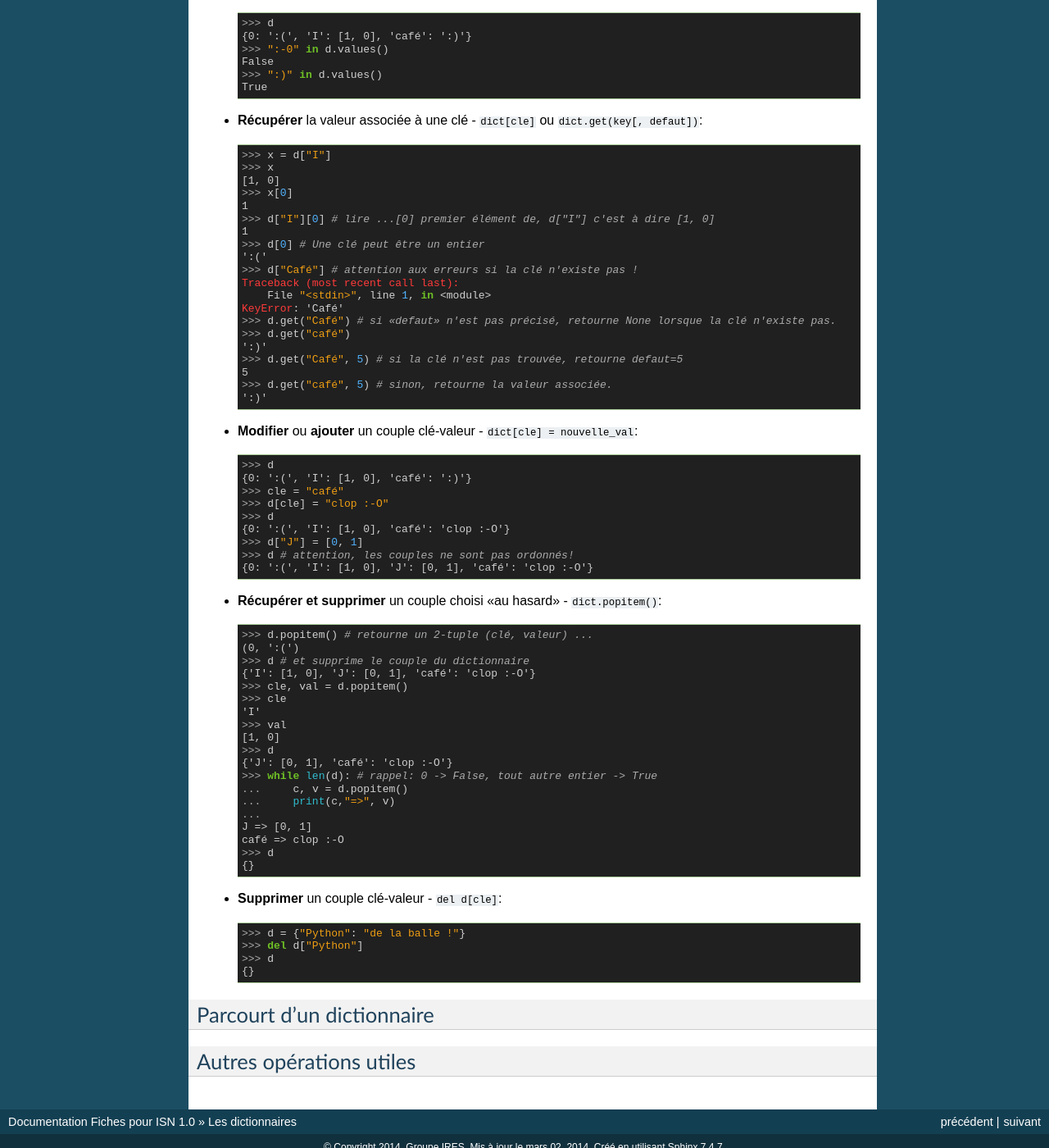
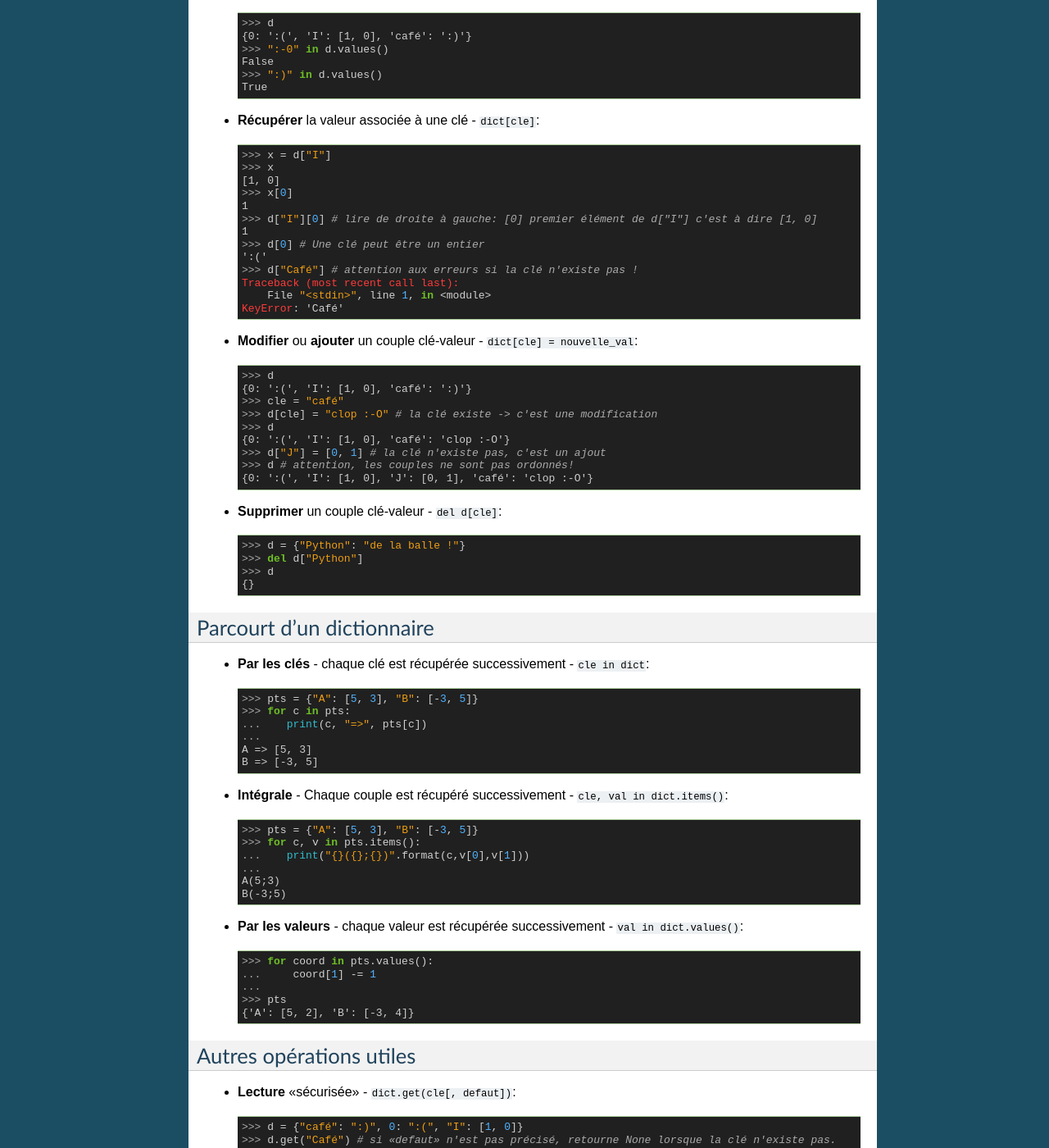
Before and after one commit to ORLEANS-TOURS-IRES/Fiches_ISN, a Sphinx documentation site: the page built from source/dictionnaires.rst, in a window 1280 px wide and 1400 px high, scrolled down 672 px. Shown: the whole window at 82% size. Built offline with Sphinx 7.4.7, drawn with Linux system fonts in a browser that asks for light colours; some of the changed text lies outside the part shown.

Commit message:
dict 90%

```diff
--- a/source/dictionnaires.rst
+++ b/source/dictionnaires.rst
@@ -6,7 +6,7 @@ Un **dictionnaire** est un moyen de mémoriser des *associations de la forme cl
 
 * Littéralement, un **dictionnaire** est de la forme ``{clé1: val1, clé2: val2, ...}``
 
-  * Les **clés** sont n'importe quelle valeur primaire (entiers, flottant, ..) ou n'importe quel objet *non modifiable* (chaîne, tuple, ...).
+  * Les **clés** sont n'importe quelle valeur «primaire» ou  *non modifiable* comme un entier, une chaîne, un tuple...
   * Les **valeurs** correspondantes sont de type arbitraire.
 
 * La **longeur** d'un dictionnaire est le nombre de couple clé-valeur qu'il contient
@@ -41,14 +41,14 @@ Opérations de base
         >>> ":)" in d.values()
         True
 
-* **Récupérer** la valeur associée à une clé - ``dict[cle]`` ou ``dict.get(key[, defaut])``::
+* **Récupérer** la valeur associée à une clé - ``dict[cle]``::
 
         >>> x = d["I"]
         >>> x
         [1, 0]
         >>> x[0]
         1
-        >>> d["I"][0] # lire ...[0] premier élément de, d["I"] c'est à dire [1, 0]
+        >>> d["I"][0] # lire de droite à gauche: [0] premier élément de d["I"] c'est à dire [1, 0]
         1
         >>> d[0] # Une clé peut être un entier
         ':('
@@ -56,47 +56,18 @@ Opérations de base
         Traceback (most recent call last):
             File "<stdin>", line 1, in <module>
         KeyError: 'Café'
-        >>> d.get("Café") # si «defaut» n'est pas précisé, retourne None lorsque la clé n'existe pas.
-        >>> d.get("café")
-        ':)'
-        >>> d.get("Café", 5) # si la clé n'est pas trouvée, retourne defaut=5
-        5
-        >>> d.get("café", 5) # sinon, retourne la valeur associée.
-        ':)'
 
 * **Modifier** ou **ajouter** un couple clé-valeur - ``dict[cle] = nouvelle_val``::
 
         >>> d
         {0: ':(', 'I': [1, 0], 'café': ':)'}
         >>> cle = "café"
-        >>> d[cle] = "clop :-O"
+        >>> d[cle] = "clop :-O" # la clé existe -> c'est une modification
         >>> d
         {0: ':(', 'I': [1, 0], 'café': 'clop :-O'}
-        >>> d["J"] = [0, 1]
+        >>> d["J"] = [0, 1] # la clé n'existe pas, c'est un ajout
         >>> d # attention, les couples ne sont pas ordonnés!
         {0: ':(', 'I': [1, 0], 'J': [0, 1], 'café': 'clop :-O'}
-
-* **Récupérer et supprimer** un couple choisi «au hasard» - ``dict.popitem()``::
-
-        >>> d.popitem() # retourne un 2-tuple (clé, valeur) ...
-        (0, ':(')
-        >>> d # et supprime le couple du dictionnaire
-        {'I': [1, 0], 'J': [0, 1], 'café': 'clop :-O'}
-        >>> cle, val = d.popitem()
-        >>> cle
-        'I'
-        >>> val
-        [1, 0]
-        >>> d
-        {'J': [0, 1], 'café': 'clop :-O'}
-        >>> while len(d): # rappel: 0 -> False, tout autre entier -> True
-        ...     c, v = d.popitem()
-        ...     print(c,"=>", v)
-        ...
-        J => [0, 1]
-        café => clop :-O
-        >>> d
-        {}
 
 * **Supprimer** un couple clé-valeur - ``del d[cle]``::
 
@@ -108,5 +79,95 @@ Opérations de base
 Parcourt d'un dictionnaire
 ==========================
 
+* **Par les clés** - chaque clé est récupérée successivement - ``cle in dict``::
+
+        >>> pts = {"A": [5, 3], "B": [-3, 5]}
+        >>> for c in pts:
+        ...    print(c, "=>", pts[c])
+        ...
+        A => [5, 3]
+        B => [-3, 5]
+
+* **Intégrale** - Chaque couple est récupéré successivement - ``cle, val in dict.items()``::
+
+        >>> pts = {"A": [5, 3], "B": [-3, 5]}
+        >>> for c, v in pts.items():
+        ...    print("{}({};{})".format(c,v[0],v[1]))
+        ...
+        A(5;3)
+        B(-3;5)
+
+* **Par les valeurs** - chaque valeur est récupérée successivement - ``val in dict.values()``::
+
+        >>> for coord in pts.values():
+        ...     coord[1] -= 1
+        ...
+        >>> pts
+        {'A': [5, 2], 'B': [-3, 4]}
+
 Autres opérations utiles
 ========================
+
+* **Lecture** «sécurisée» - ``dict.get(cle[, defaut])``::
+
+        >>> d = {"café": ":)", 0: ":(", "I": [1, 0]}
+        >>> d.get("Café") # si «defaut» n'est pas précisé, retourne None lorsque la clé n'existe pas.
+        >>> d.get("café")
+        ':)'
+        >>> d.get("Café", 5) # si la clé n'est pas trouvée, retourne defaut=5
+        5
+        >>> d.get("café", 5) # sinon, retourne la valeur associée.
+        ':)'
+
+* **Écriture** «sécurisée» - ``dict.setdefault(cle[, defaut])``::
+
+        >>> d.setdefault("café", ":(") # pas de modification, la clé existe !
+        ':)'
+        >>> d.setdefault("Café") # la valeur par défaut est None
+        >>> d
+        {0: ':(', 'I': [1, 0], 'Café': None, 'café': ':)'}
+        >>> del d["Café"]
+        >>> d.setdefault("Café", ':]')
+        ':]'
+        >>> d
+        {0: ':(', 'I': [1, 0], 'Café': ':]', 'café': ':)'}
+
+* **Récupérer et supprimer** un couple - ``dict.pop(cle[, defaut])``::
+
+        >>> cles = [0, 'café', 'i']
+        >>> for c in cles:
+        ...     ret = d.pop(c, None) #  defaut=None -> valeur renvoyée si la clé n'existe pas
+        ...     print(ret)
+        ...
+        :(
+        :)
+        None
+        >>> d
+        {'I': [1, 0], 'Café': ':]'}
+        >>> d.pop('i') # si defaut est omis et que la clé n'existe pas -> erreur !
+        Traceback (most recent call last):
+                File "<stdin>", line 1, in <module>
+        KeyError: 0
+
+* **Récupérer et supprimer** un couple choisi «au hasard» - ``dict.popitem()``::
+
+        >>> # Utile pour parcourir «destructivement» un dictionnaire
+        >>> d = {0: ':(', 'I': [1, 0], 'café': ':)'}
+        >>> while len(d): # rappel: 0 -> False, tout autre entier -> True
+        ...   print("len(d) =", len(d))
+        ...   cle, val = d.popitem()
+        ...   print(cle, "=>", val, "et len(d) =", len(d))
+        ...
+        0 => :( et len(d) = 2
+        I => [1, 0] et len(d) = 1
+        café => :) et len(d) = 0
+        >>> d # le dictionnaire est vide !
+        {}
+
+* **Mettre à jour** un dictionnaire à partir d'un autre - ``dict.update()``::
+
+        >>> d1 = {"A": (1,2), "B": (5, 3)}
+        >>> majd = {"O": (0, 0), "B": (-5, -3)}
+        >>> d1.update(majd)
+        >>> d1
+        {'A': (1, 2), 'B': (-5, -3), 'O': (0, 0)}
```
Also changed, not shown: other parts of source/dictionnaires.rst (+1 -1 lines).
